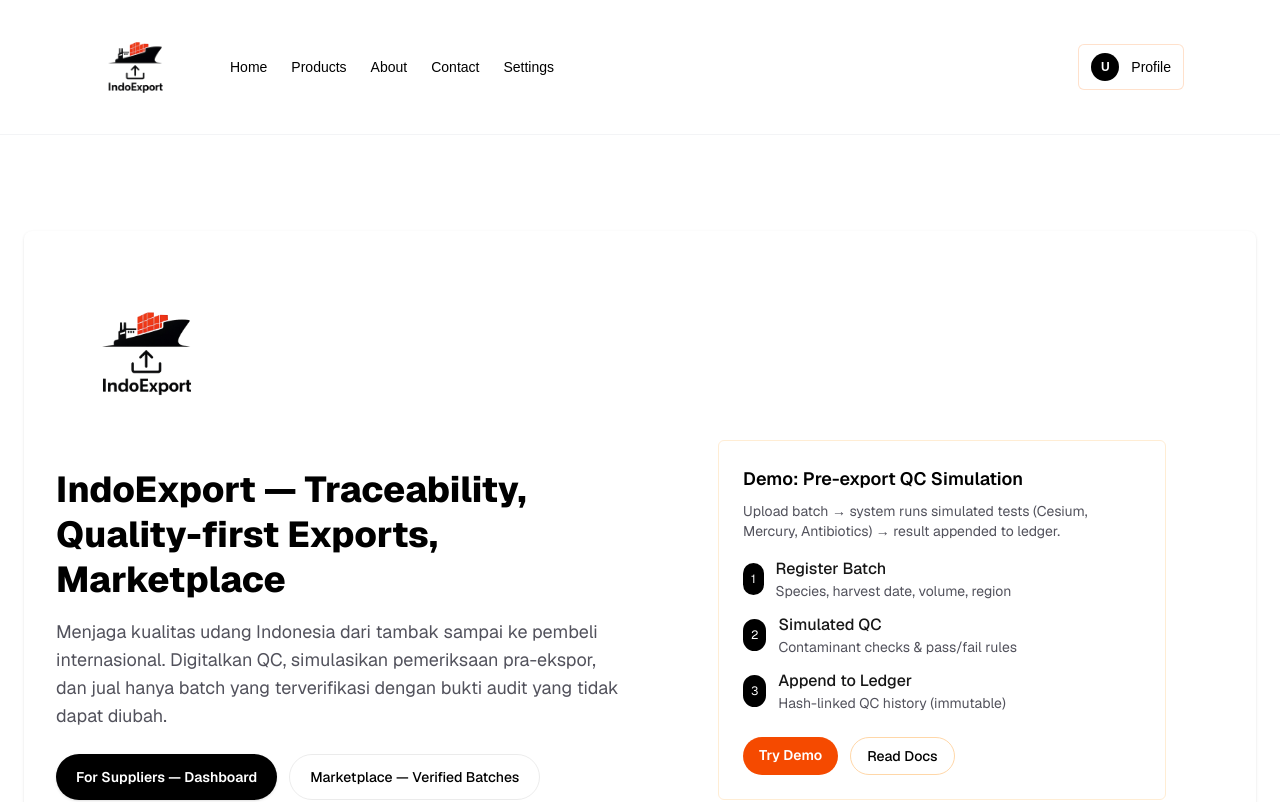
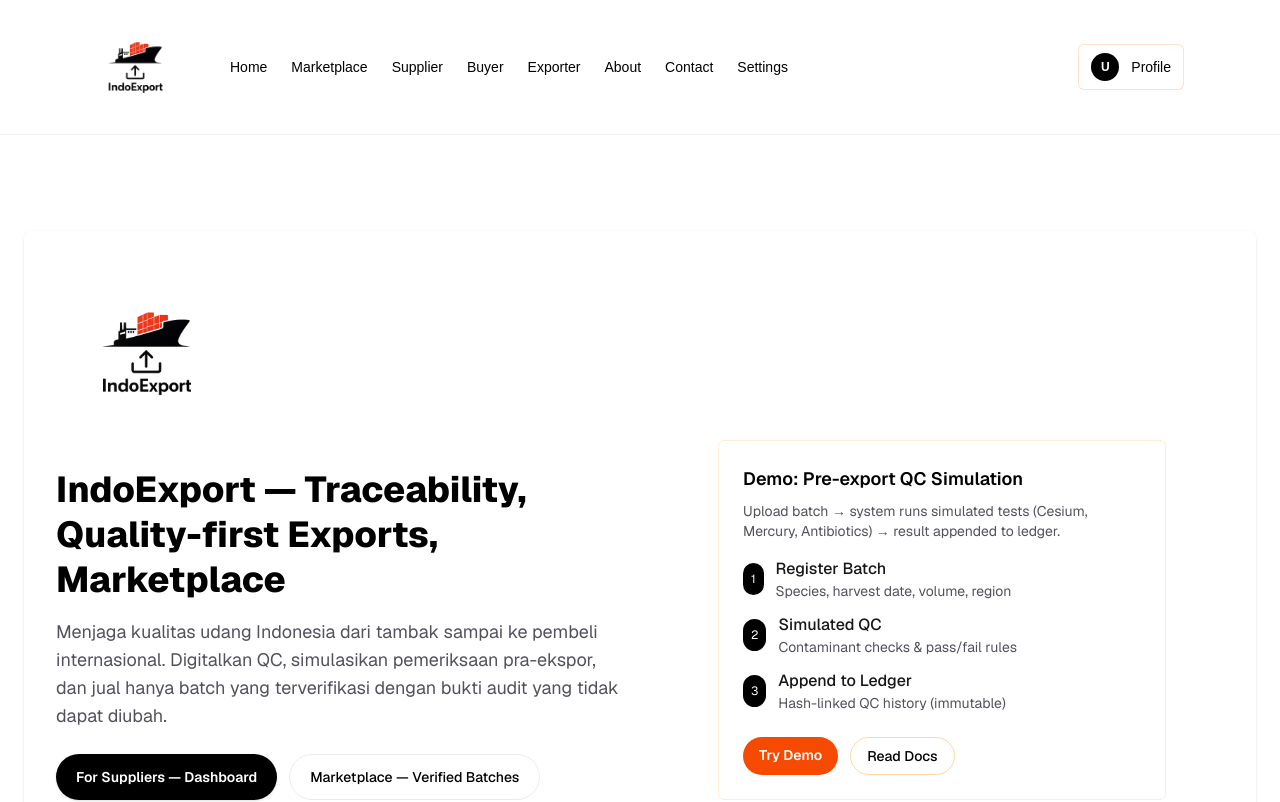
Before and after one commit to adyoprawira/IndoXport, a Next.js app in the folder frontend/: page / in a window 1280 px wide. Shown: the top 802 px of the page. Built offline with nearby package versions, Linux system fonts and the light colour scheme; no server answers.

Commit message:
feat: changed the navbar to reflect the current implementation

```diff
--- a/frontend/app/Navbar.tsx
+++ b/frontend/app/Navbar.tsx
@@ -6,7 +6,10 @@
 
 const navLinks = [
     { href: "/", label: "Home" },
-	{ href: "/products", label: "Products" },
+    { href: "/marketplace", label: "Marketplace" },
+    { href: "/supplier", label: "Supplier" },
+    { href: "/buyers", label: "Buyer" },
+    { href: "/exporter", label: "Exporter" },
     { href: "/about", label: "About" },
     { href: "/contact", label: "Contact" },
     { href: "/settings", label: "Settings" },
```
Lines whose indentation alone changed are shown as unchanged.
